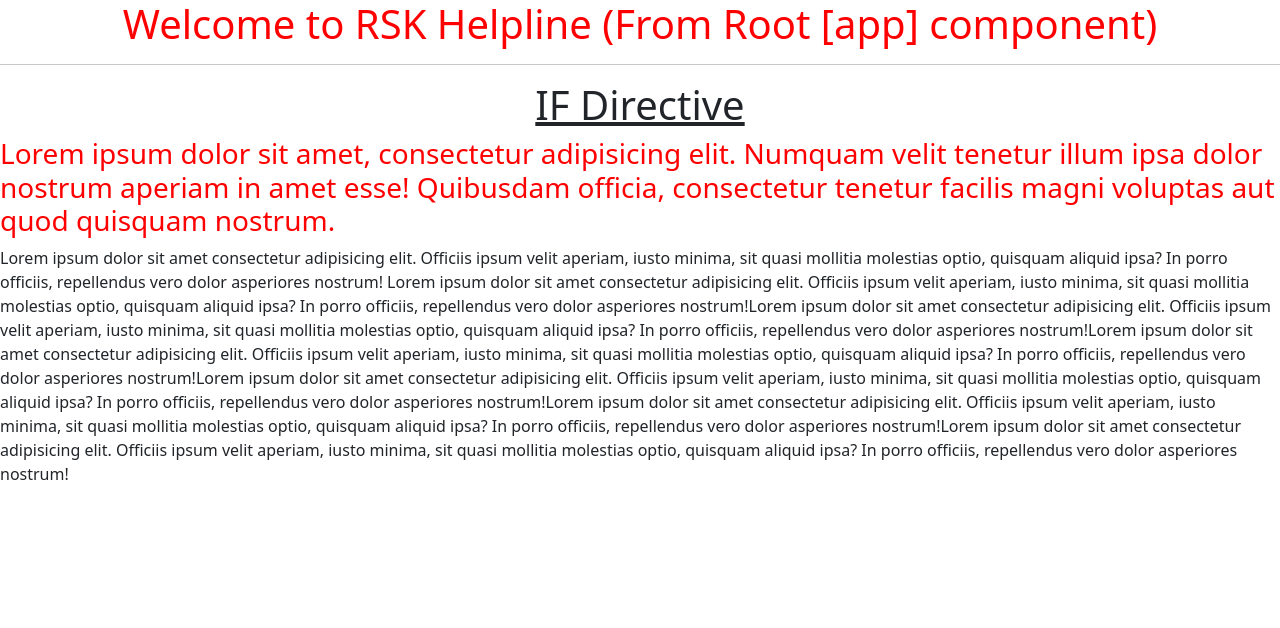
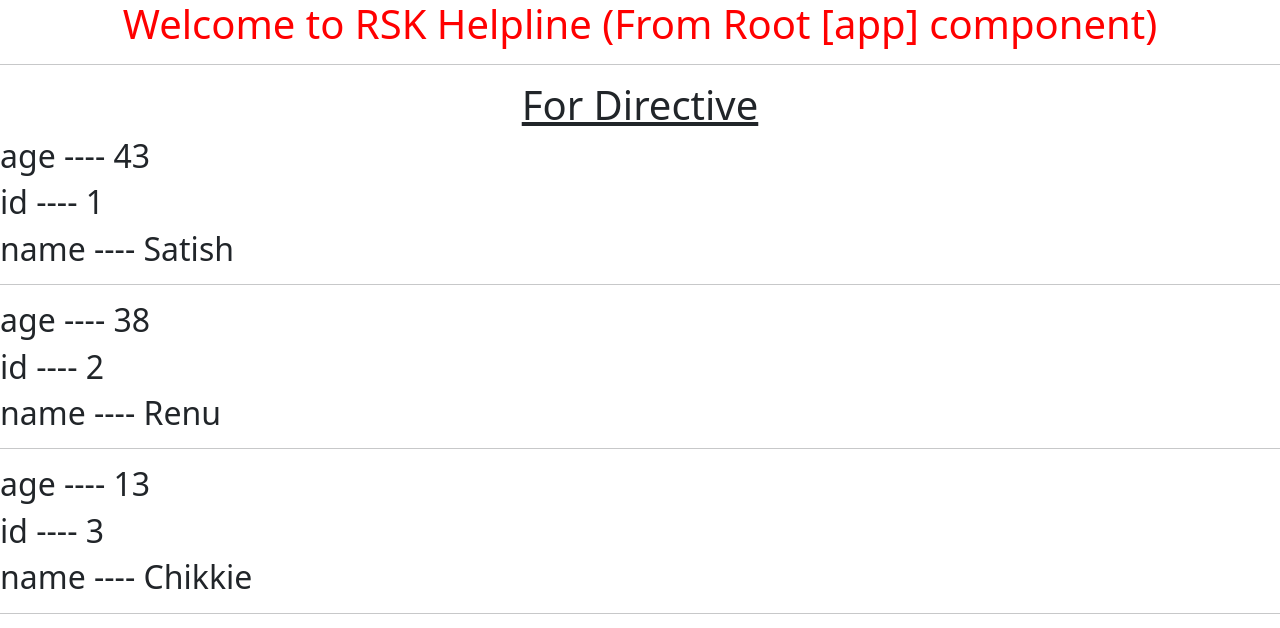
Before and after one commit to SatishKonduru/Angular16, an Angular app: page / in a window 1280 px wide. Shown: the top 628 px of the page. Built offline with nearby package versions, Linux system fonts and the light colour scheme.

Commit message:
ngFor Directive

```diff
--- a/src/app/app.component.html
+++ b/src/app/app.component.html
@@ -11,4 +11,6 @@
 <!-- <app-s-binding></app-s-binding> -->
 <!-- <app-e-binding></app-e-binding> -->
 <!-- <app-two-way></app-two-way> -->
-<app-if></app-if>
+<!-- <app-if></app-if> -->
+<!-- <app-switch></app-switch> -->
+<app-for></app-for>
--- a/src/app/app.module.ts
+++ b/src/app/app.module.ts
@@ -14,6 +14,8 @@ import { TwoWayComponent } from './components/two-way/two-way.component';
 import { AngularMaterialModule } from './modules/angular-material/angular-material.module';
 import {FormsModule} from '@angular/forms';
 import { IfComponent } from './components/if/if.component';
+import { SwitchComponent } from './components/switch/switch.component';
+import { ForComponent } from './components/for/for.component';
 @NgModule({
   declarations: [
     AppComponent,
@@ -24,7 +26,9 @@ import { IfComponent } from './components/if/if.component';
     SBindingComponent,
     EBindingComponent,
     TwoWayComponent,
-    IfComponent
+    IfComponent,
+    SwitchComponent,
+    ForComponent
   ],
   imports: [
     BrowserModule,
--- /dev/null
+++ b/src/app/components/for/for.component.html
@@ -0,0 +1,22 @@
+<h1><u>For Directive</u></h1>
+
+<!-- <h2 *ngFor="let x of names">
+        {{x}}
+</h2> -->
+<!-- <h2 *ngFor="let x of names; index as i">
+    Value: {{x}} ----- > Index : {{i}}
+</h2> -->
+<!-- <h2 *ngFor="let x of names; even as e">
+    Value: {{x}} ----- > Even Position : {{e}}
+</h2> -->
+<!-- <h2 *ngFor="let x of names; odd as o">
+    Value: {{x}} ----- > Odd Position : {{o}}
+</h2> -->
+<!-- <h2 *ngFor="let x of emp | keyvalue">
+    {{x.key}}  ------ {{x.value}}
+</h2> -->
+<h2 *ngFor="let x of emp">
+    <h2 *ngFor="let y of x | keyvalue">
+            {{y.key}} ---- {{y.value}}
+    </h2><hr>
+</h2>
--- /dev/null
+++ b/src/app/components/for/for.component.ts
@@ -0,0 +1,30 @@
+import { Component } from '@angular/core';
+
+@Component({
+  selector: 'app-for',
+  templateUrl: './for.component.html',
+  styleUrls: ['./for.component.css']
+})
+export class ForComponent {
+  public names = ['Satish', 'Renu', 'Chikkie', 'Micky']
+  public emp = [
+                  {
+                    id: 1,
+                    name: 'Satish',
+                    age: 43
+                  },
+                  {
+                    id: 2,
+                    name: 'Renu',
+                    age: 38
+                  },
+                  {
+                    id: 3,
+                    name: 'Chikkie',
+                    age: 13
+                  },
+
+  ]
+
+
+}
--- /dev/null
+++ b/src/app/components/switch/switch.component.html
@@ -0,0 +1,19 @@
+<h1><u>Switch</u></h1>
+<h3 [ngSwitch]="myChoice">
+    <h2 *ngSwitchCase="'one'">
+        <h2>Sunday</h2>
+    </h2>
+    <h2 *ngSwitchCase="'two'">
+        <h2>Monday</h2>
+
+    </h2>
+    <h2 *ngSwitchCase="'three'">
+        <h2>Tuesday</h2>
+    </h2>
+    <h2 *ngSwitchCase="'four'">
+        <h2>Wednesday</h2>
+    </h2>
+    <h2 *ngSwitchDefault>
+        <h2>Choice mismatch </h2>
+    </h2>
+</h3>
--- /dev/null
+++ b/src/app/components/switch/switch.component.ts
@@ -0,0 +1,10 @@
+import { Component } from '@angular/core';
+
+@Component({
+  selector: 'app-switch',
+  templateUrl: './switch.component.html',
+  styleUrls: ['./switch.component.css']
+})
+export class SwitchComponent {
+public myChoice  = "six"
+}
```
Also changed, not shown: src/app/components/for/for.component.css (added), src/app/components/switch/switch.component.css (added).
